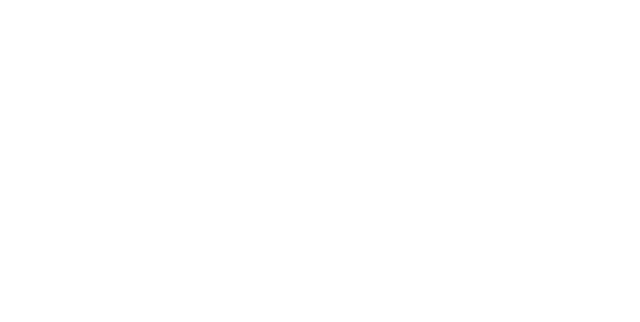
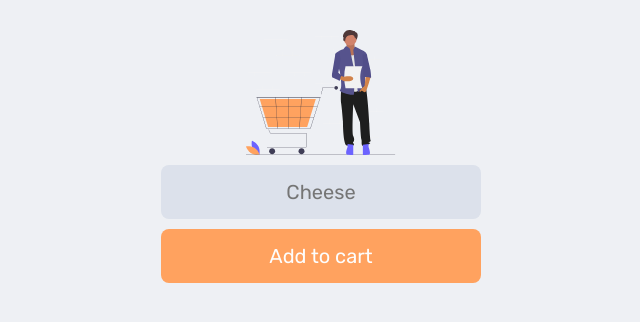
Before and after one commit to massjack1/shopalert, a website: page index.html in a window 1280 px wide. Shown: the whole page, without its empty margins (319-959 px from the left). Drawn offline with Linux system fonts and the light colour scheme.

Commit message:
feat: Create html & css

```diff
--- a/index.html
+++ b/index.html
@@ -4,10 +4,15 @@
     <meta charset="UTF-8" />
     <link rel="icon" type="image/svg+xml" href="/vite.svg" />
     <meta name="viewport" content="width=device-width, initial-scale=1.0" />
-    <title>Vite App</title>
+    <link rel="stylesheet" href="style.css">
+    <title>Shop Alert</title>
   </head>
   <body>
-    <div id="app"></div>
+  <div class="container">
+    <img class="img" src="images/shop logo.svg" alt="Guy looking att shopping list">
+    <input class="input" type="text" id="input-field" placeholder="Cheese" />
+    <button class="button" id="add-button">Add to cart</button>
+  </div>
     <script type="module" src="/main.js"></script>
   </body>
 </html>
--- /dev/null
+++ b/style.css
@@ -0,0 +1,46 @@
+@import url('https://fonts.googleapis.com/css2?family=Rubik:wght@400;500;600&display=swap');
+
+html, body {
+    margin: 0;
+    padding: 0;
+    font-family: 'Rubik', sans-serif;
+    background-color: #EEF0F4;
+}
+
+.container {
+    display:flex;
+    flex-direction: column;
+    max-width: 320px;
+    margin: 30px auto;
+}
+.img {
+    width: 150px;
+    margin: 0 auto;
+}
+.input {
+    color: #432000;
+    background-color: #DCE1EB;
+    border: 0;
+    padding: 15px;
+    border-radius: 8px;
+    font-size: 20px;
+    text-align: center;
+    font-family: 'Rubik', sans-serif;
+    margin: 10px 0;
+    outline-color: #FFA25F;
+    cursor:pointer;
+}
+.button {
+    color: #FDFDFD;
+    background-color: #FFA25F;
+    border: 0;
+    padding: 15px;
+    border-radius: 8px;
+    font-size: 20px;
+    text-align: center;
+    font-family: 'Rubik', sans-serif;
+    cursor:pointer;
+}
+.button:hover {
+    opacity:70%;
+}
```
Also changed, not shown: images/shop logo.svg (added).
